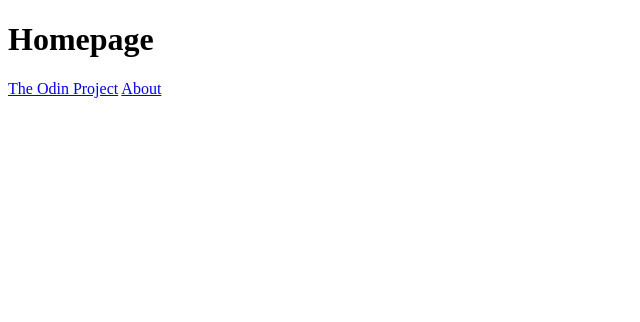
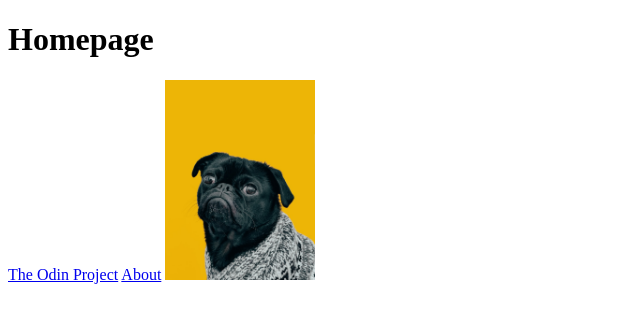
Before and after one commit to Hafsa10101/Web-Foundations, a plain HTML site: page HTML/5-links-and-images/index.html in a window 1280 px wide. Shown: the whole page, without its empty margins (0-640 px from the left). Drawn offline with Linux system fonts and the light colour scheme.

Commit message:
Edit index.html
Added image tag and explanation about it.

```diff
--- a/HTML/5-links-and-images/index.html
+++ b/HTML/5-links-and-images/index.html
@@ -18,5 +18,17 @@
 
         <!-- Used relative link in the below anchor tag -->
         <a href="./pages/about.html" target="_blank" rel="noopener noreferrer">About</a>
+
+        <!-- img tag is used to add images to the webpage.
+        src attribute is used with img tag and specifies the destination of the image.
+        alt attribute is used to describe the image, this will be displayed when due to any error image cannot load. It also improves SEO and accessibility.
+        height and width attribute specifies the height and width of the image, it is the good practice to add them even if css is used to define image size. -->
+        <img src="img/dog.jpg" alt="A black pug dog with yellow background" height="200px" width="auto">
+
+        <!-- 4 main image formats used on the web:
+        1. jpg: less file size, no transparent background and animations.
+        2. gif: simple animations.
+        3. png: supports transparent background.
+        4. svg: images can be scaled(made big or small) without loss of quality. -->
     </body>
 </html>
```
